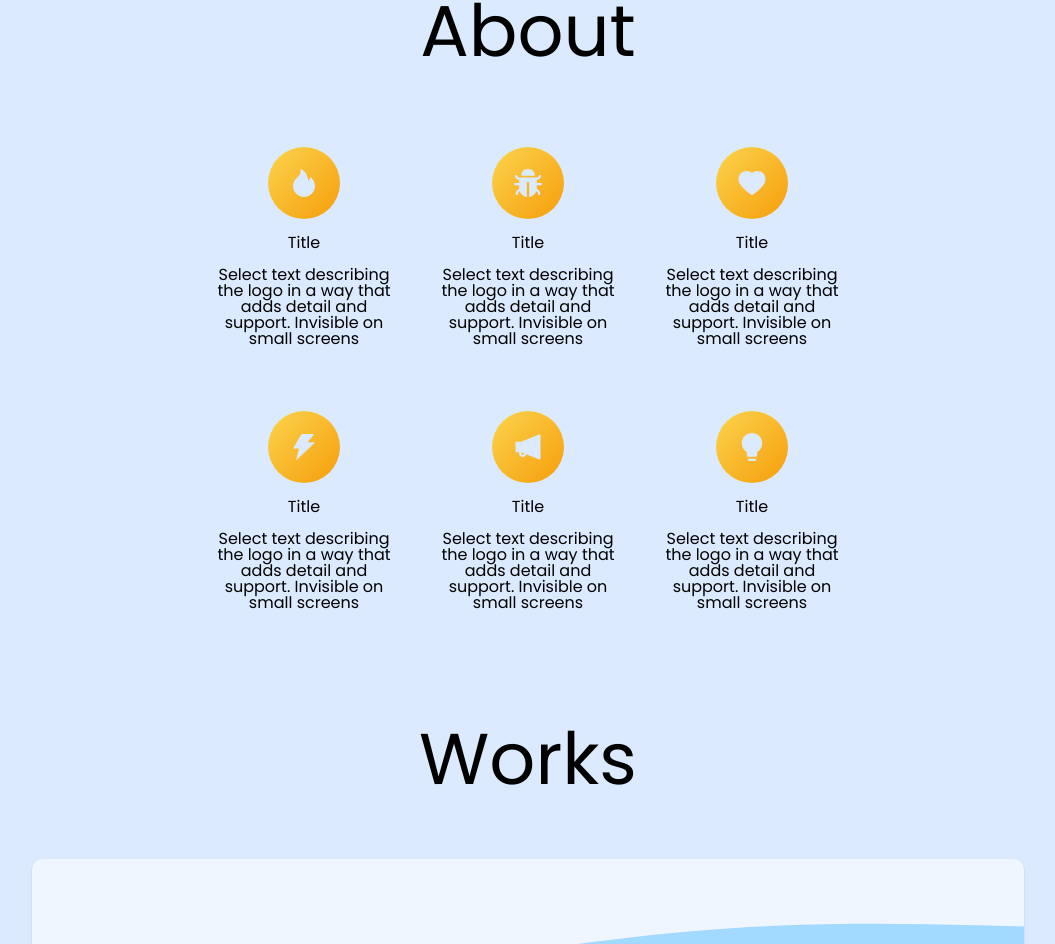
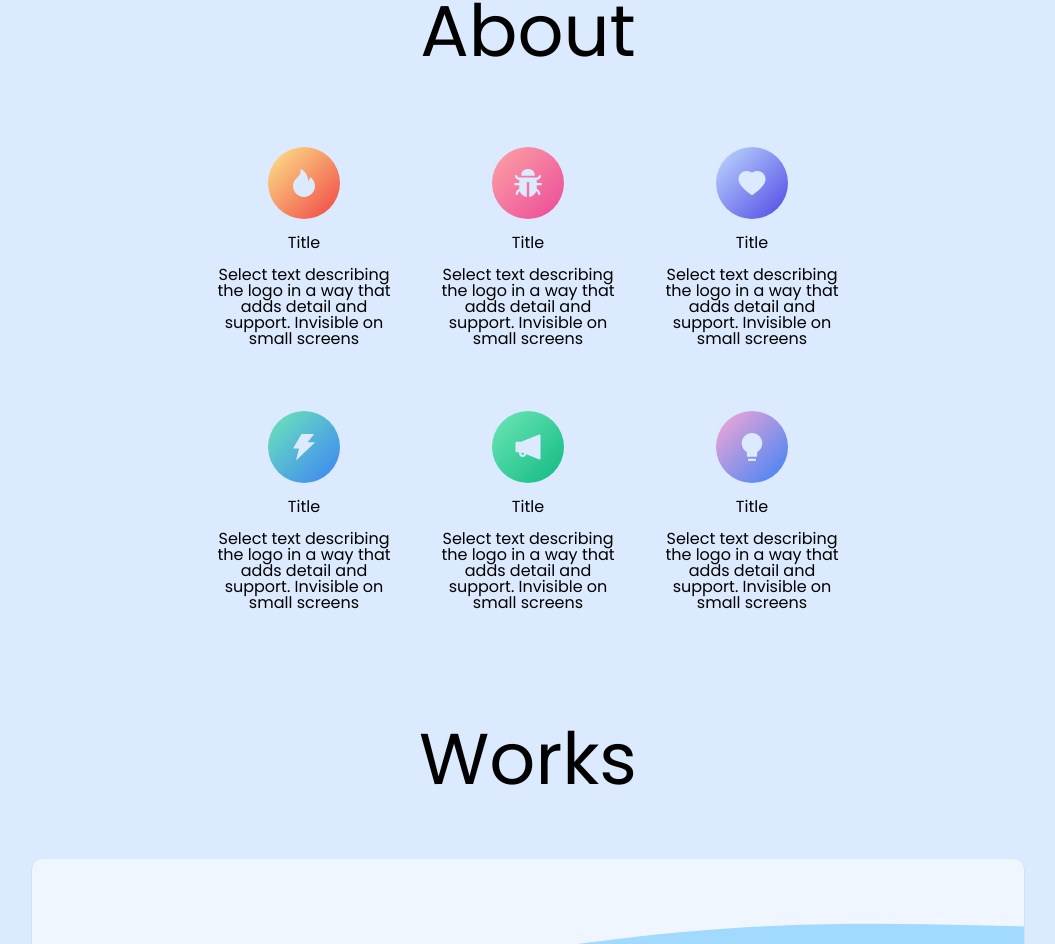
Before and after one commit to nrsimonelli/nrsimonelli.github.io, a React (Create React App) app: page / in a window 1280 px wide. Shown: the part 853-1797 px from the top of the page, without its empty margins (112-1167 px from the left). Built offline with nearby package versions, Linux system fonts and the light colour scheme.

Commit message:
gradient icons

```diff
--- a/src/About.js
+++ b/src/About.js
@@ -25,7 +25,7 @@ const About = () => {
             data-aos-duration='900'
             data-aos-anchor-placement='#about'
           >
-            <div className='about-icon-image-container flex justify-center items-center'>
+            <div className='about-icon-image-container flex justify-center items-center icon-orange'>
               <AiFillFire className='about-icon-image' />
             </div>
             <div className='about-icon-title'>
@@ -45,7 +45,7 @@ const About = () => {
             data-aos-duration='900'
             data-aos-anchor-placement='#about'
           >
-            <div className='about-icon-image-container flex justify-center items-center'>
+            <div className='about-icon-image-container flex justify-center items-center icon-rose'>
               <AiFillBug className='about-icon-image' />
             </div>
             <div className='about-icon-title'>
@@ -65,7 +65,7 @@ const About = () => {
             data-aos-duration='900'
             data-aos-anchor-placement='#about'
           >
-            <div className='about-icon-image-container flex justify-center items-center'>
+            <div className='about-icon-image-container flex justify-center items-center icon-indigo'>
               <AiFillHeart className='about-icon-image' />
             </div>
             <div className='about-icon-title'>
@@ -85,7 +85,7 @@ const About = () => {
             data-aos-duration='900'
             data-aos-anchor-placement='#about'
           >
-            <div className='about-icon-image-container flex justify-center items-center'>
+            <div className='about-icon-image-container flex justify-center items-center icon-sea'>
               <AiFillThunderbolt className='about-icon-image' />
             </div>
             <div className='about-icon-title'>
@@ -105,7 +105,7 @@ const About = () => {
             data-aos-duration='900'
             data-aos-anchor-placement='#about'
           >
-            <div className='about-icon-image-container flex justify-center items-center'>
+            <div className='about-icon-image-container flex justify-center items-center icon-green'>
               <AiFillNotification className='about-icon-image' />
             </div>
             <div className='about-icon-title'>
@@ -125,7 +125,7 @@ const About = () => {
             data-aos-duration='900'
             data-aos-anchor-placement='#about'
           >
-            <div className='about-icon-image-container flex justify-center items-center'>
+            <div className='about-icon-image-container flex justify-center items-center icon-blue'>
               <AiFillBulb className='about-icon-image' />
             </div>
             <div className='about-icon-title'>
--- a/src/css/main.css
+++ b/src/css/main.css
@@ -429,9 +429,32 @@ html {
   width: 3rem;
   height: 3rem;
   padding: 0.75rem;
-  background-image: linear-gradient(to bottom right, #fcd34d, #f59e0b);
   margin-right: auto;
   margin-left: auto;
+}
+
+.icon-orange {
+  background-image: linear-gradient(to bottom right, #fde68a, #ef4444);
+}
+
+.icon-rose {
+  background-image: linear-gradient(to bottom right, #fca5a5, #ec4899);
+}
+
+.icon-indigo {
+  background-image: linear-gradient(to bottom right, #bfdbfe, #4f46e5);
+}
+
+.icon-sea {
+  background-image: linear-gradient(to bottom right, #6ee7b7, #3b82f6);
+}
+
+.icon-green {
+  background-image: linear-gradient(to bottom right, #6ee7b7, #10b981);
+}
+
+.icon-blue {
+  background-image: linear-gradient(to bottom right, #f9a8d4, #3b82f6);
 }
 
 .about-icon-image {
--- a/src/scss/main.scss
+++ b/src/scss/main.scss
@@ -85,9 +85,27 @@ html {
   width: 3rem;
   height: 3rem;
   padding: 0.75rem;
-  @include gradient(bottom right, $accent-light, $accent-dark);
   @include mx(auto);
 }
+.icon-orange {
+  @include gradient(bottom right, $accent-lighter, $red);
+}
+.icon-rose {
+  @include gradient(bottom right, $red-lighter, $pink-dark);
+}
+.icon-indigo {
+  @include gradient(bottom right, $primary, $purple-dark);
+}
+.icon-sea {
+  @include gradient(bottom right, $green-lighter, $primary-dark);
+}
+.icon-green {
+  @include gradient(bottom right, $green-lighter, $green);
+}
+.icon-blue {
+  @include gradient(bottom right, $pink-light, $primary-dark);
+}
+
 .about-icon-image {
   height: 2rem;
   width: auto;
```
Also changed, not shown: 1 other file (tests, documents, lock files or other folders).
